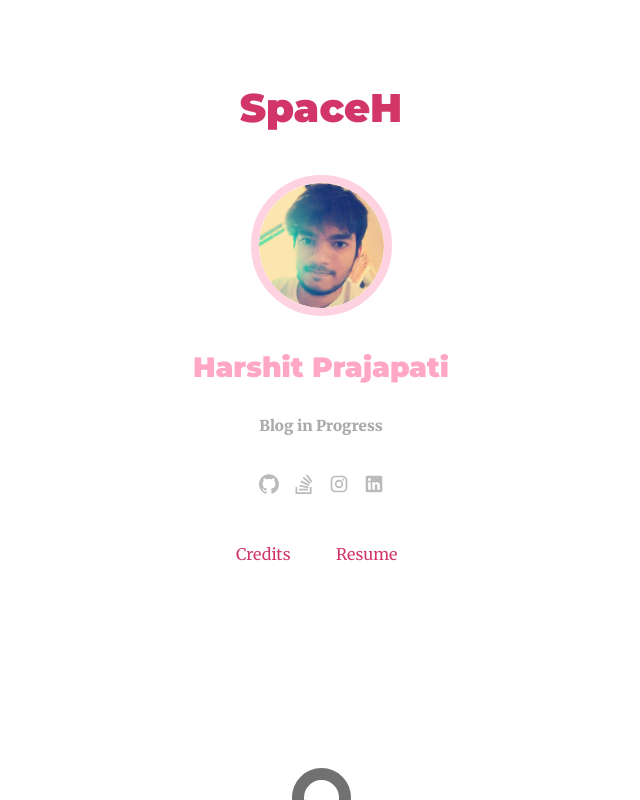
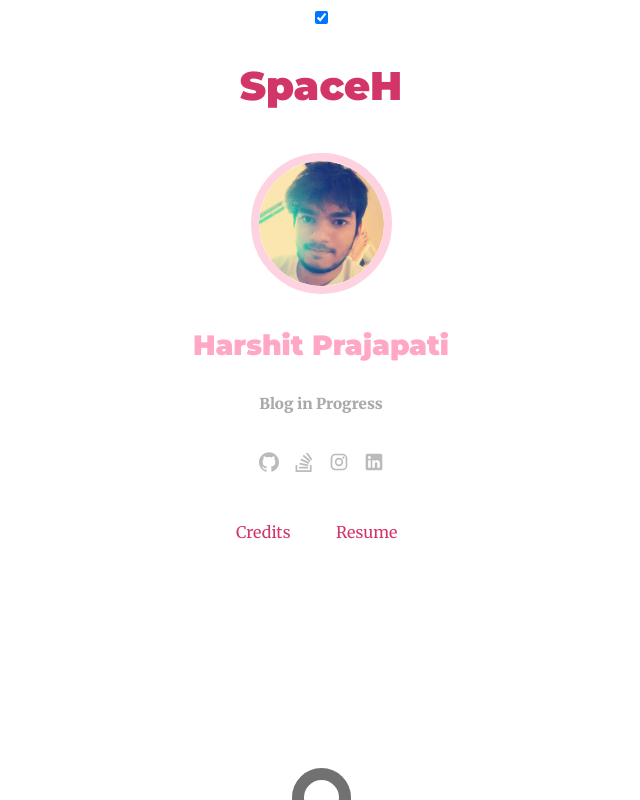
Before and after one commit to hash9/john-doe, a React (Create React App) app: page / in a window 1280 px wide. Shown: the whole page, without its empty margins (319-959 px from the left). Built offline with nearby package versions, Linux system fonts and the light colour scheme.

Commit message:
check 1.1 created for dark mode changes

```diff
--- a/src/App.js
+++ b/src/App.js
@@ -1,19 +1,57 @@
-import React from 'react';
+import React,{ Component }  from 'react';
 import { BrowserRouter, Route } from "react-router-dom";
+import {themeConfig} from './context/ThemeContext';
+import ThemeContext from './context/ThemeContext';
+
 import Home from './pages/Home/Home';
 import Resume from './pages/Resume/Resume';
 import PostItem from './pages/Posts/PostItem'
 
-const App = () => (
+class App extends Component {
+  constructor(props) {
+    super(props);
+    this.state = {
+      theme: 'light'
+    }
+  }
+
+  componentDidMount = () => {
+    var mode = localStorage.getItem("mode");
+        if (mode) {
+          this.setState({ theme: mode });
+    } else {
+      this.setState({ theme: 'light' });
+    }
+  };
+
+  toggleTheme = () => {
+    var mode = localStorage.getItem("mode");
+    if (mode === "light") {
+      localStorage.setItem("mode", "dark");
+      this.setState({ theme: 'dark' });
+    } else {
+      localStorage.setItem("mode", "light");
+      this.setState({ theme: 'light' });
+    }
+  }
+  render() {
+    console.log(this.state.theme,"state")
+    return (
+      <ThemeContext.Provider value={{type: this.state.theme, config: themeConfig[this.state.theme]}}>
         <div>
           <BrowserRouter>
             {/* <Routes /> */}
             <div>
-        <Route path="/" exact component={Home}/>
+              {/* <Route path="/" exact component={Home}/> */}
+              <Route path="/" exact render={() => <Home toggleTheme={this.toggleTheme}/>} />
               <Route path="/itemone" component={PostItem}/>
-        <Route path="/resume" component={Resume} />
+              <Route path="/resume" exact render={() => <Resume/>} />
             </div>
           </BrowserRouter>
         </div>
-)
+      </ThemeContext.Provider>
+    );
+  }
+}
+
 export default App;
--- /dev/null
+++ b/src/context/ThemeContext.js
@@ -0,0 +1,15 @@
+import React from 'react';
+
+export const themeConfig = {
+	light: {
+		fontColor: 'black',
+    bodybg: 'white',
+	},
+	dark: {
+		fontColor: '#e6e6e6',
+    bodybg: '#282c35',
+	}
+};
+
+const ThemeContext = React.createContext(themeConfig.light);
+export default ThemeContext;
--- a/src/pages/Home/Home.js
+++ b/src/pages/Home/Home.js
@@ -7,6 +7,8 @@ import SocialLink from './SocialLink';
 import ListItemComponent from '../../molecules/listItemComponent/ListItemComponent';
 import { Avatar, HeaderM, HeaderL, HeaderXL } from '../../atoms';
 import { postItems } from './posts';
+
+import ThemeContext from '../../context/ThemeContext';
 
 const mobileQuery = window.matchMedia( "(max-width: 768px)" );
 const tabletQuery = window.matchMedia( "(max-width: 1280px)" );
@@ -45,14 +47,28 @@ class Home extends PureComponent {
   onCredits = () => {}
 
   onNavigateToInfo = () => {
+    console.log(this.props,"this.props")
     this.props.history.push("/resume")
   }
 
   render() {
 
     return (
+      <ThemeContext.Consumer>
+        {theme => (
           <Page>
-        <Page.Body className={styles.pageHeader}>
+            <Page.Body style={{ backgroundColor: theme.config.bodybg }} className={styles.pageHeader}>
+
+              <div className="theme-selector">
+                <label className="switch">
+                  <input
+                    type="checkbox"
+                    checked={theme.type === 'light'}
+                    onChange={this.props.toggleTheme}
+                  />
+                </label>
+              </div>
+
               <div>
                 <HeaderXL text={'SpaceH'} />
               </div>
@@ -95,6 +111,8 @@ class Home extends PureComponent {
               </div>
             </Page.Body>
           </Page>
+        )}
+      </ThemeContext.Consumer>
     );
   }
 }
--- a/src/pages/Home/home.module.scss
+++ b/src/pages/Home/home.module.scss
@@ -3,7 +3,7 @@
   display: flex;
   flex-direction: column;
   align-items: center;
-  margin: 50px 24px 0;
+  // margin: 50px 24px 0;
 }
 
 .avatar {
@@ -119,6 +119,15 @@
   left: 30%;
 }
 
+.switch {
+  position: relative;
+  display: inline-block;
+  width: 60px;
+  height: 34px;
+}
+
+.switch input {display:none;}
+
 @media only screen and (max-width: 768px) {
   .cont{
   position:relative;
```
Lines whose indentation alone changed are shown as unchanged.
